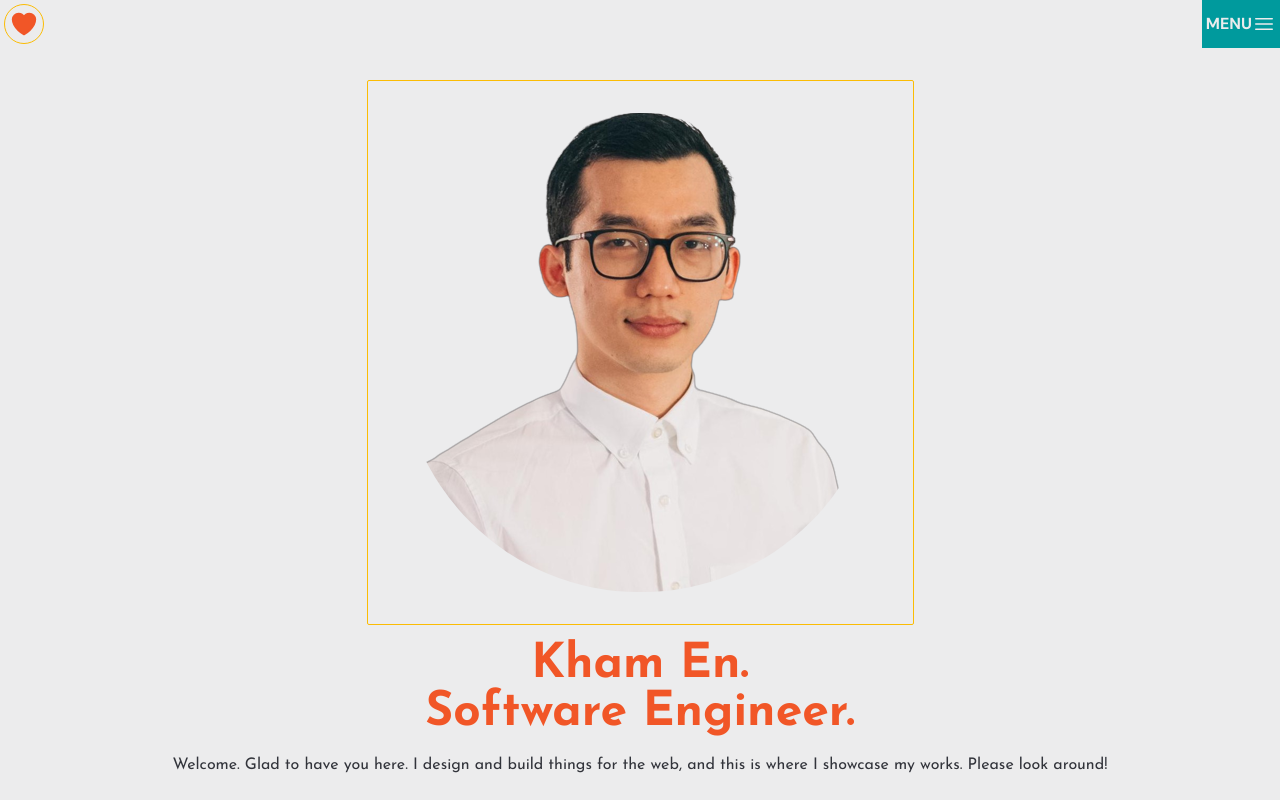
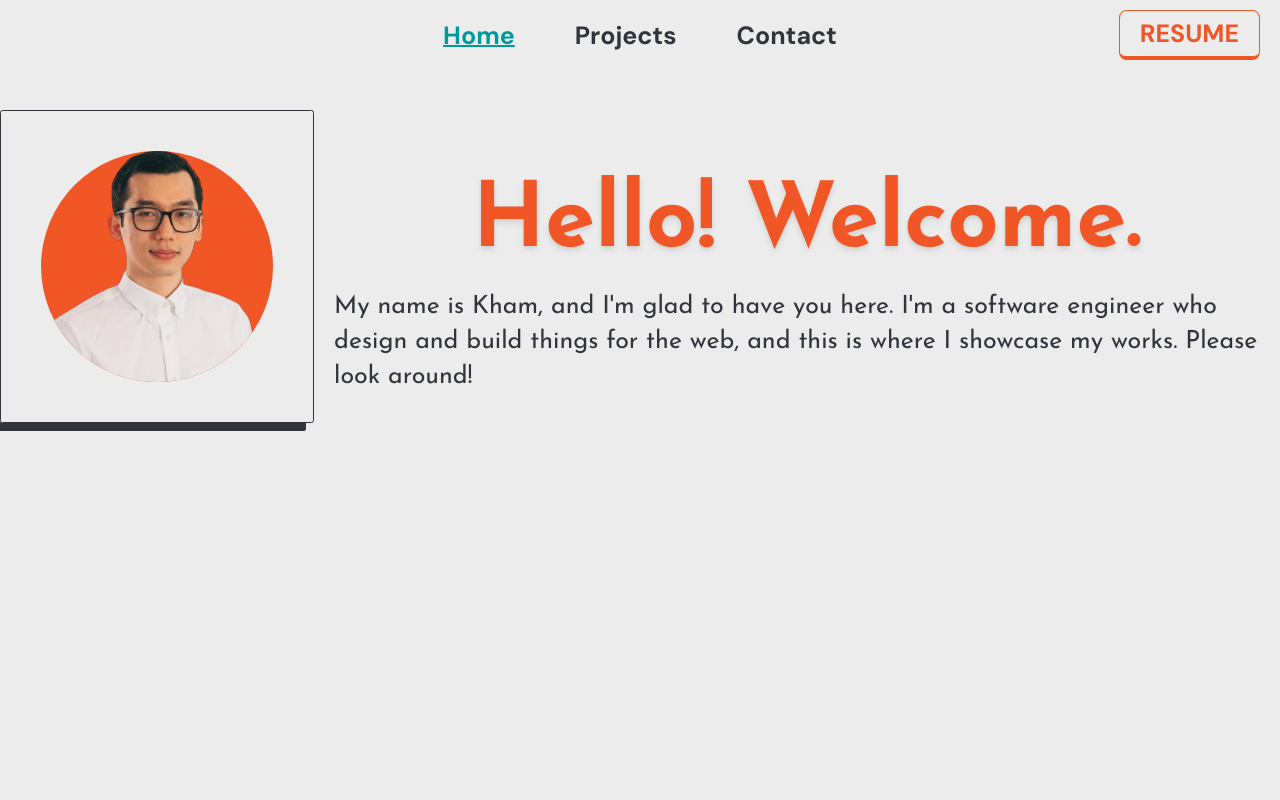
Before and after one commit to KhamEn/portfolio-site, a React (Vite) app: page / in a window 1280 px wide. Built offline with nearby package versions, Linux system fonts and the light colour scheme; a web font is replaced by a local one.

Commit message:
Build desktop home page

```diff
--- a/index.css
+++ b/index.css
@@ -3,8 +3,10 @@
 @tailwind utilities;
 
 @layer base {
-    html {
-      @apply text-charcoal-700;
-      @apply bg-charcoal-100;
-    }
+  html, body {
+    @apply text-charcoal-700;
+    @apply bg-charcoal-100;
+    @apply sm:text-lg;
+    @apply lg:text-xl;
   }
+}
--- a/src/App.jsx
+++ b/src/App.jsx
@@ -3,14 +3,10 @@ import { LandingPage } from "./components/LandingPage";
 
 function App() {
   return (
-    <div>
-      <header>
-        <Navbar />
-      </header>
-      <main className="mx-4 mt-8">
-        <LandingPage />
-      </main>
-    </div>
+    <>
+      <Navbar />
+      <LandingPage />
+    </>
   );
 }
 
--- a/src/components/LandingPage.jsx
+++ b/src/components/LandingPage.jsx
@@ -2,20 +2,20 @@ import profileImageURL from "../assets/profile-picture.png";
 
 export const LandingPage = () => {
   return (
-    <div className="flex flex-col items-center">
-      <div className="border rounded-sm  border-yellow max-w-2/4 p-8">
-        <img src={profileImageURL} alt="" className="rounded-full " />
+    <div className="md:flex max-w-screen-xl mx-4 mt-8 xl:mx-auto">
+      <div className="border rounded-sm  border-charcoal-700 max-w-fit p-8 mx-auto md:mx-0 shadow-[0px_6px_0px] md:shadow-[-8px_8px_0px] md:shadow-charcoal-700">
+        <img src={profileImageURL} alt="" className="rounded-full bg-orange" />
       </div>
-      <div className="text-center text-orange text-3xl sm:text-5xl font-medium sm:font-bold mt-4">
-        Kham En.
+      <div className="md:ml-4 md:flex md:flex-col md:justify-center">
+        <div className="text-center text-orange text-5xl sm:text-6xl lg:text-7xl font-bold mt-8 drop-shadow-md">
+          Hello! Welcome.
+        </div>
+        <p className="mt-4">
+          My name is Kham, and I'm glad to have you here. I'm a software
+          engineer who design and build things for the web, and this is where I
+          showcase my works. Please look around!
+        </p>
       </div>
-      <div className="text-center text-orange text-3xl sm:text-5xl font-medium sm:font-bold">
-        Software Engineer.
-      </div>
-      <p className="mt-4">
-        Welcome. Glad to have you here. I design and build things for the web,
-        and this is where I showcase my works. Please look around!
-      </p>
     </div>
   );
 };
--- a/src/components/Navbar.jsx
+++ b/src/components/Navbar.jsx
@@ -1,19 +1,22 @@
-import { Bars3Icon } from "@heroicons/react/24/solid";
-import neatHeartImgUrl from "../assets/heroicons-heart.svg";
-
 export const Navbar = () => {
   return (
-    <nav className="flex justify-between h-[48px]">
-      <div className="border border-yellow rounded-full flex items-center justify-center h-10 w-10  m-1">
-        <img src={neatHeartImgUrl} alt="" className="p-1" />
-      </div>
-
-      <div className="flex items-center w-fit font-ui bg-teal text-charcoal-100 font-semibold p-1">
-        <div>MENU</div>
-        <div>
-          <Bars3Icon className="h-6 w-6" />
-        </div>
-      </div>
+    <nav className="mx-4">
+      <ul className="flex justify-center items-center gap-2 md:gap-4 lg:gap-12 font-ui font-bold h-14">
+        <li className="text-teal underline decoration-2 hover:cursor-pointer hover:underline hover:decoration-teal hover:decoration-2">
+          Home
+        </li>
+        <li className="hover:cursor-pointer hover:underline hover:decoration-teal hover:decoration-2">
+          Projects
+        </li>
+        <li className="hover:cursor-pointer hover:underline hover:decoration-teal hover:decoration-2">
+          Contact
+        </li>
+        <li className="sm:absolute sm:right-4">
+          <button className=" border border-b-4 border-orange py-1 px-4 rounded-md text-orange  hover:border-charcoal-100 hover:text-charcoal-100 hover:bg-orange transform transition hover:-translate-y-0.5 hover:border">
+            RESUME
+          </button>
+        </li>
+      </ul>
     </nav>
   );
 };
```
